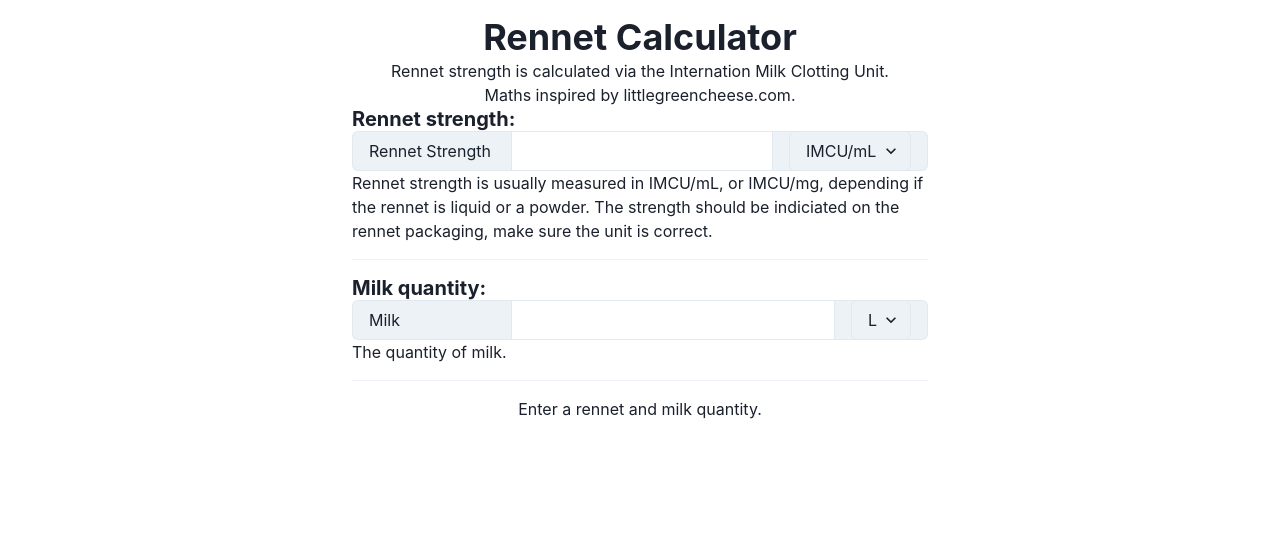
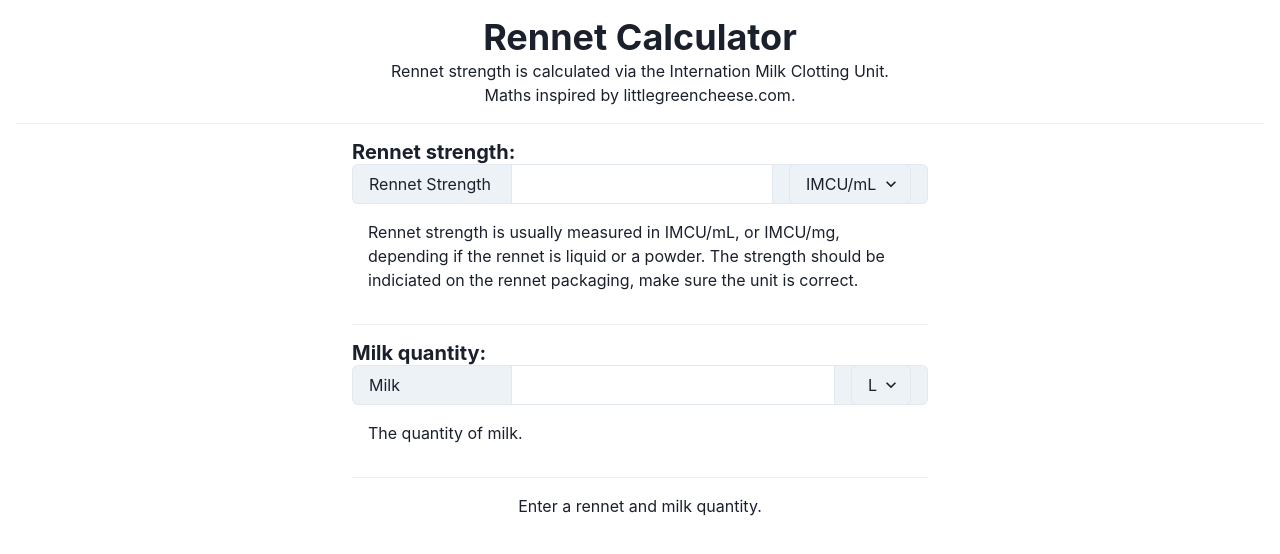
Before and after one commit to RichTeaMan/rennet-calculator, a React (Create React App) app: page / in a window 1280 px wide. Shown: the top 554 px of the page. Built offline with nearby package versions, Linux system fonts and the light colour scheme.

Commit message:
Added text padding.

```diff
--- a/src/App.tsx
+++ b/src/App.tsx
@@ -1,12 +1,13 @@
 import './App.css';
 import RennetCalculator from './components/RennetCalculator';
 import { Box, ChakraProvider } from '@chakra-ui/react';
+import { padM } from './constants';
 
 function App() {
   return (
     <div className="App">
       <ChakraProvider>
-        <Box padding='16px' >
+        <Box padding={padM(2)} >
           <RennetCalculator />
         </Box>
       </ChakraProvider>
--- a/src/components/RennetCalculator.tsx
+++ b/src/components/RennetCalculator.tsx
@@ -1,5 +1,6 @@
 import { FC, useMemo, useState } from 'react';
-import { Box, Heading, Link, Input, InputGroup, InputLeftAddon, InputRightAddon, Stack, Center, Select, Divider } from '@chakra-ui/react';
+import { Box, Heading, Link, Input, InputGroup, InputLeftAddon, InputRightAddon, Stack, Center, Select, Divider, Text } from '@chakra-ui/react';
+import { padM } from '../constants';
 
 const RennetCalculator: FC<{}> = () => {
     const inputLeftWidth = '10em';
@@ -38,8 +39,10 @@ const RennetCalculator: FC<{}> = () => {
                 Maths inspired by <Link href="https://www.littlegreencheese.com/2019/07/rennet-strength-explained.html">littlegreencheese.com</Link>.
             </p>
 
+            <Divider paddingTop={padM(2)} />
+
             <Center>
-                <Stack spacing={4} width='xl'>
+                <Stack spacing={4} width='xl' paddingTop={padM(2)}>
                     <Box textAlign='left'>
                         <Heading size='md'>
                             Rennet strength:
@@ -56,8 +59,10 @@ const RennetCalculator: FC<{}> = () => {
                                 </Select>
                             </InputRightAddon>
                         </InputGroup>
-                        Rennet strength is usually measured in IMCU/mL, or IMCU/mg, depending if the rennet is liquid or a powder.
-                        The strength should be indiciated on the rennet packaging, make sure the unit is correct.
+                        <Text padding='16px'>
+                            Rennet strength is usually measured in IMCU/mL, or IMCU/mg, depending if the rennet is liquid or a powder.
+                            The strength should be indiciated on the rennet packaging, make sure the unit is correct.
+                        </Text>
                     </Box>
                     <Divider />
                     <Box textAlign='left'>
@@ -75,7 +80,9 @@ const RennetCalculator: FC<{}> = () => {
                                 </Select>
                             </InputRightAddon>
                         </InputGroup>
-                        The quantity of milk.
+                        <Text padding='16px'>
+                            The quantity of milk.
+                        </Text>
                     </Box>
                     <Divider />
                     {rennetQuantity ? <Box>
--- /dev/null
+++ b/src/constants.ts
@@ -0,0 +1,6 @@
+const PADDING = 8;
+
+export function padM (multiple: number): string {
+
+    return `${PADDING * multiple}px`;
+}
```
